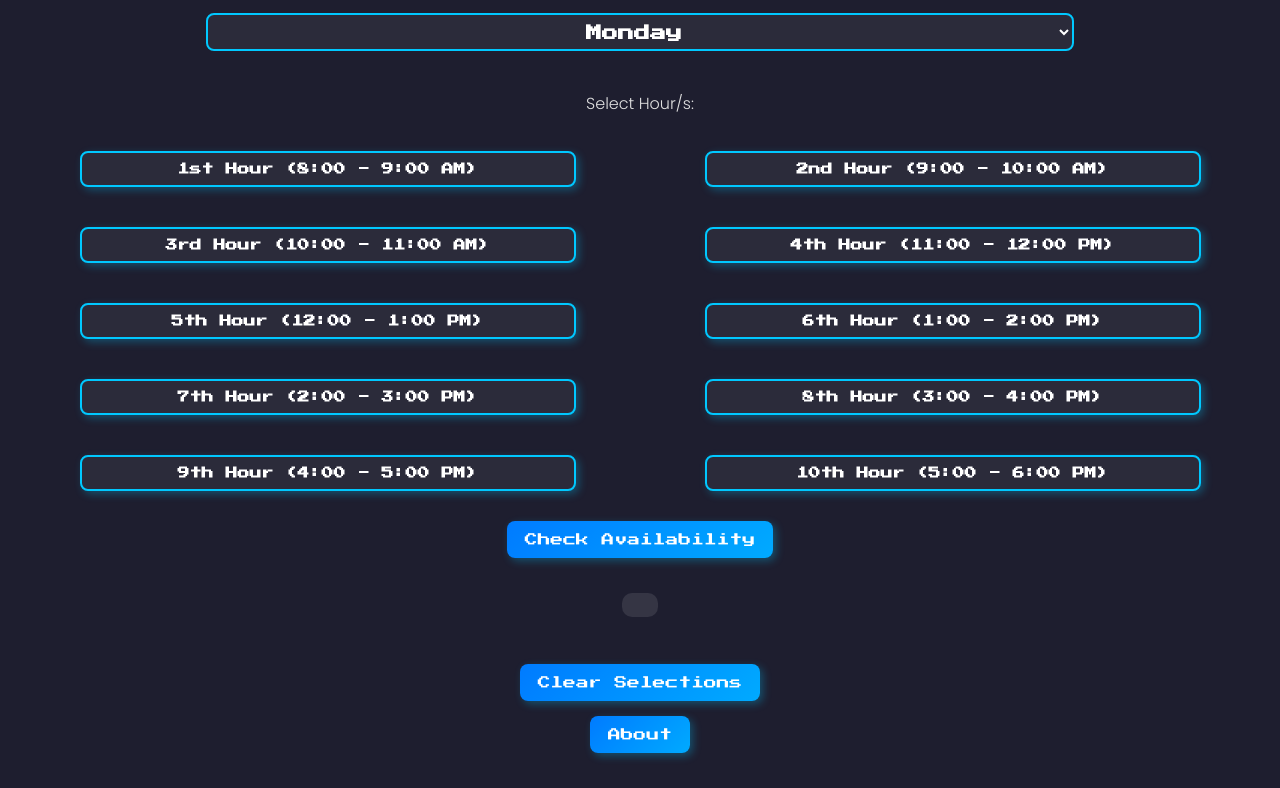
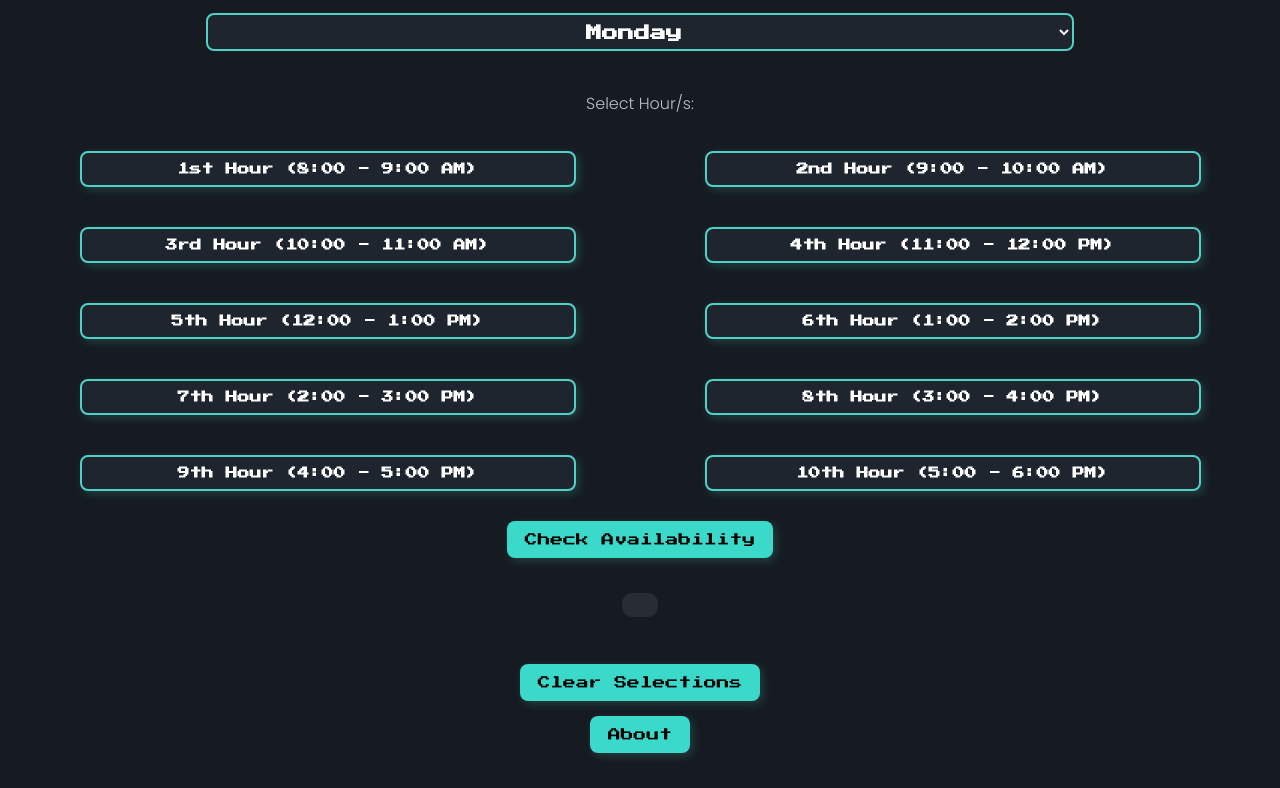
Before and after one commit to sdeevanapalli/quietspace, a plain HTML site: page index.html in a window 1280 px wide. Shown: the part 295-1083 px from the top of the page. Drawn offline with Linux system fonts and the light colour scheme; files whose address does not match are found by name.

Commit message:
new color scheme

```diff
--- a/style.css
+++ b/style.css
@@ -1,29 +1,25 @@
 @import url('https://fonts.googleapis.com/css2?family=Press+Start+2P&family=Poppins:wght@300;700&display=swap');
-
 
 body {
     font-family: 'Poppins', sans-serif;
     margin: 0;
     padding: 20px;
-    background: #1e1e2f;
+    background: #161b22;  /* Muted deep blue-gray */
     text-align: center;
-    color: #e0e0e0;
+    color: #b8c1cc; /* Soft desaturated gray */
 }
-
 
 h1, h2 {
     font-family: 'Press Start 2P', cursive;
-    color: #00c8ff;
-    text-shadow: 2px 2px 5px rgba(0, 200, 255, 0.5);
+    color: #4fd1c5; /* Soft neon teal */
+    text-shadow: 2px 2px 5px rgba(79, 209, 197, 0.3);
 }
-
 
 p {
     font-size: 1rem;
-    color: #d1d1d1;
+    color: #a0aec0; /* Gentle cool gray */
     font-weight: 500;
 }
-
 
 /* Buttons */
 button {
@@ -33,10 +29,10 @@ button {
     margin: 10px;
     border: none;
     border-radius: 8px;
-    background: linear-gradient(135deg, #007bff, #00aaff);
-    color: white;
+    background: #3bd9c9;
+    color: black;
     cursor: pointer;
-    box-shadow: 3px 3px 8px rgba(0, 200, 255, 0.3);
+    box-shadow: 3px 3px 8px rgba(79, 209, 197, 0.2);
     transition: transform 0.2s, box-shadow 0.2s;
     display: block;
     width: fit-content;
@@ -45,22 +41,22 @@ button {
 
 button:hover {
     transform: scale(1.05);
-    box-shadow: 4px 4px 12px rgba(0, 200, 255, 0.5);
+    box-shadow: 4px 4px 12px rgba(79, 209, 197, 0.4);
 }
 
 /* Results Box */
 #result {
     margin-top: 20px;
     font-size: 1.2em;
-    color: #00c8ff;
+    color: #4fd1c5; /* Soft neon teal */
     font-weight: bold;
-    background: rgba(255, 255, 255, 0.1);
+    background: rgba(255, 255, 255, 0.08);
     padding: 12px 18px;
     border-radius: 10px;
     display: inline-block;
 }
 
-
+/* Hour Buttons */
 .hour-buttons {
     display: flex;
     flex-wrap: wrap;
@@ -69,22 +65,21 @@ button:hover {
     margin-top: 20px;
 }
 
-
 .hour-btn.selected {
-    background: #00c8ff;
+    background: #4fd1c5; /* Soft neon teal */
     color: #000;
 }
 
 /* Styling the Buttons */
 .hour-btn {
-    background: #2b2b3a;
+    background: #1e252f; /* Deep muted blue */
     color: #fff;
     padding: 10px 16px;
     border-radius: 8px;
     cursor: pointer;
     font-size: 0.8em;
     font-weight: bold;
-    border: 2px solid #00c8ff;
+    border: 2px solid #4fd1c5; /* Soft neon teal */
     transition: background 0.3s, box-shadow 0.3s;
     width: 45%;
     white-space: nowrap;
@@ -107,10 +102,9 @@ button:hover {
     }
 }
 
-
 /* Day Select Dropdown */
 #daySelect {
-    background-color: #2b2b3a;
+    background-color: #1e252f; /* Deep muted blue */
     text-align: center;
     font-family: 'Press Start 2P', cursive;
     font-size: 1em;
@@ -119,7 +113,7 @@ button:hover {
     font-size: 1em;
     font-weight: bold;
     border-radius: 8px;
-    border: 2px solid #00c8ff;
+    border: 2px solid #4fd1c5; /* Soft neon teal */
     margin: 15px auto;
     width: 70%;
     transition: 0.3s;
@@ -128,6 +122,6 @@ button:hover {
 
 /* Day Select - Focused State */
 #daySelect:focus {
-    border-color: #00c8ff;
-    box-shadow: 0 0 10px rgba(0, 200, 255, 0.7);
+    border-color: #4fd1c5;
+    box-shadow: 0 0 10px rgba(79, 209, 197, 0.5);
 }
```
